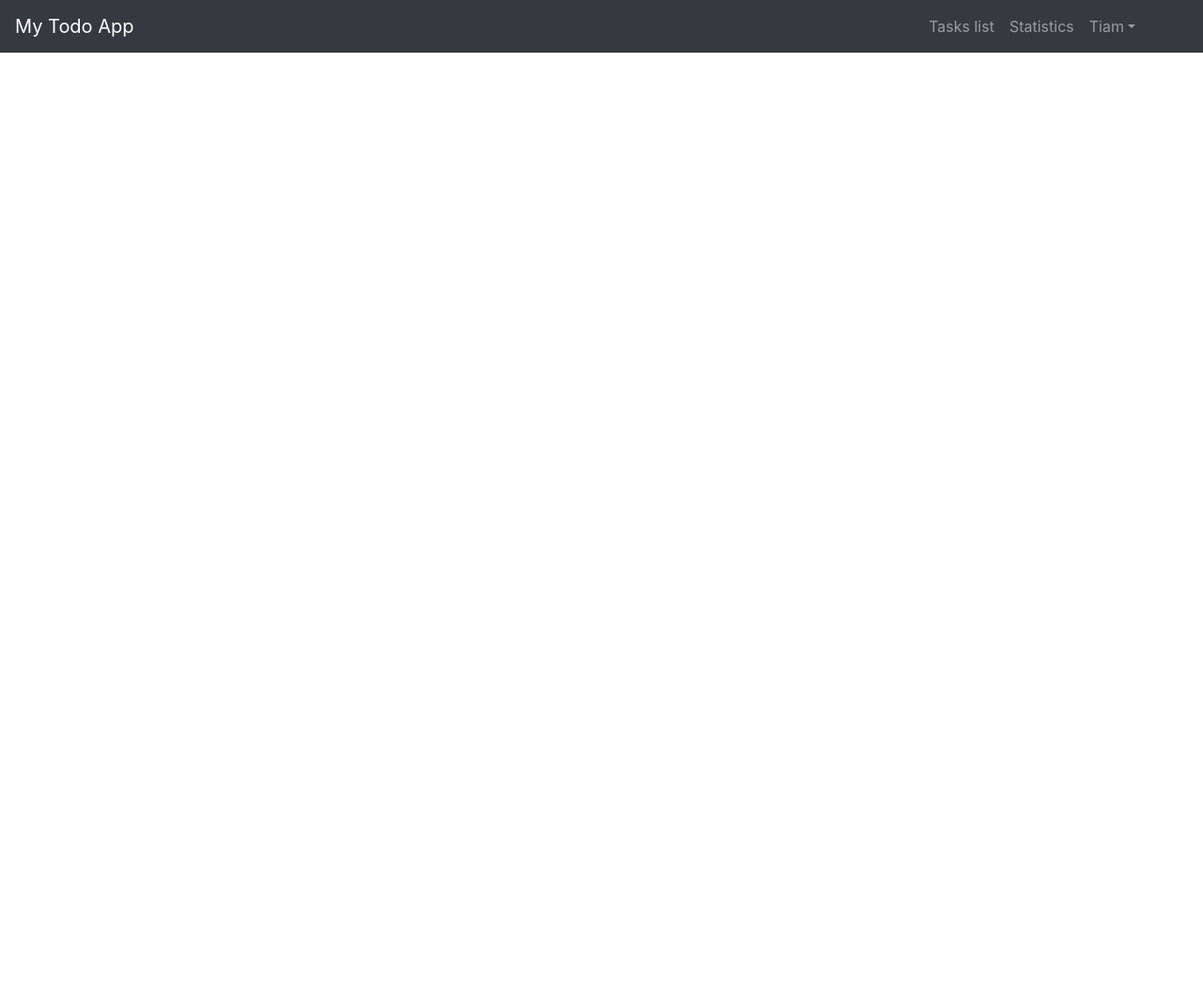
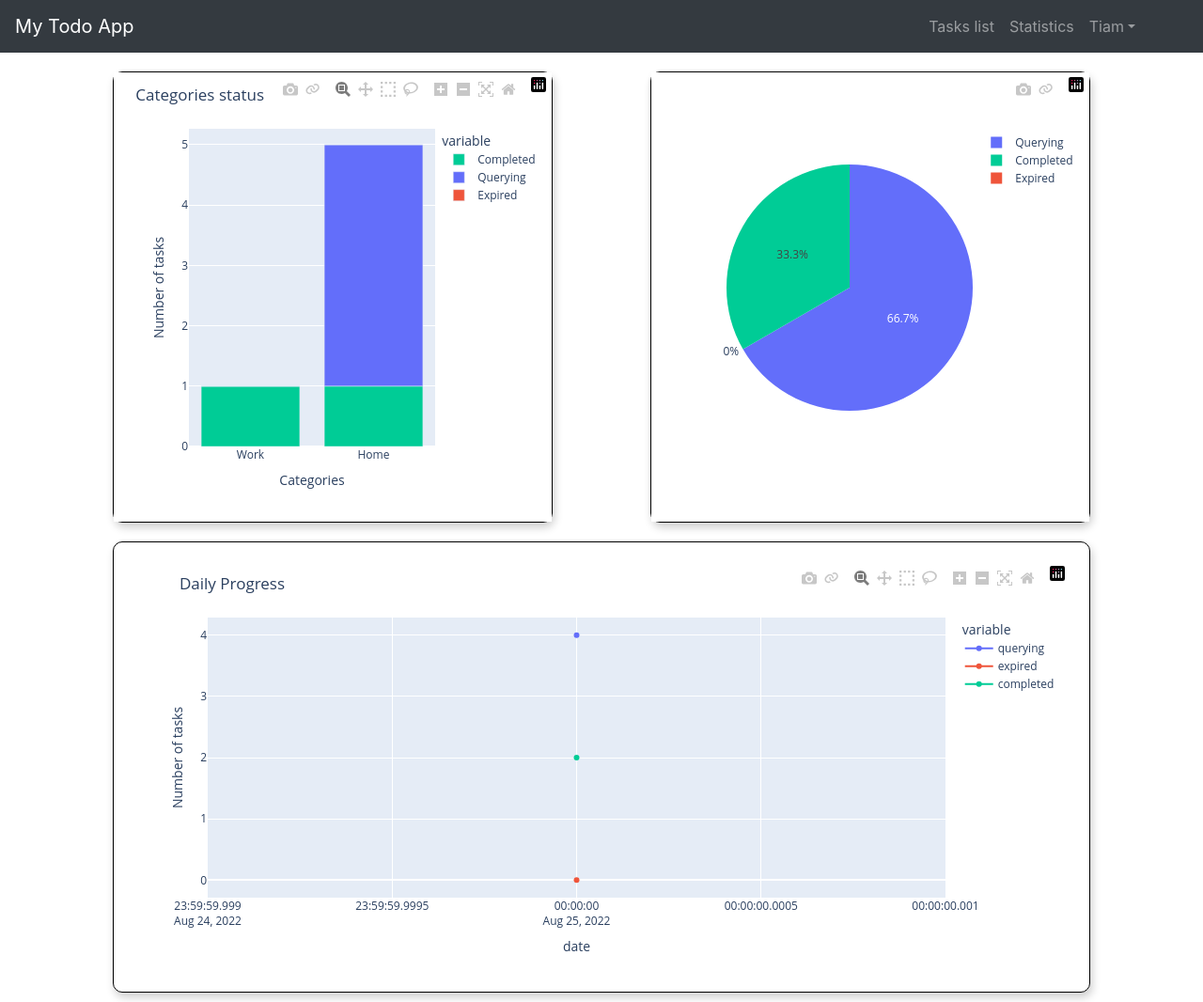
Before and after one commit to Tiam-Rietsch/pyTodo-app, a Django app: page /statistics/dashboard/ in a window 1280 px wide. Shown: the whole page at 94% size. Before the commit the page ends 800 px from the top, so only its background shows below. Run offline with Django 4.2, Linux system fonts and the light colour scheme; the first user in the database is signed in; data comes from the database, SQL or seed files in the repository; some libraries are stand-ins or nearby versions.

Commit message:
final commit

```diff
--- a/pages/templates/pages/base.html
+++ b/pages/templates/pages/base.html
@@ -71,7 +71,6 @@
         {% endblock content %}
     </div>
 
-
     {% block extrascript %}
     {% endblock extrascript %}
     <script src="{% static 'js/jquery-3.6.0.js' %}"></script>
--- a/stats/models.py
+++ b/stats/models.py
@@ -1,3 +1,4 @@
+from time import time
 from django.db import models
 from django.utils import timezone
 from users.models import CustomUser
@@ -47,9 +48,8 @@ class DailyProgress(models.Model):
     # reset the databese values for all instances that match the user
     @classmethod
     def refresh_database(cls, logged_user):
-        all_progress = cls.objects.filter(user=logged_user)
-        for progress in all_progress:
-            progress.reset_instance(logged_user)
+        progress = cls.objects.get(user=logged_user, date=timezone.now().date())
+        progress.reset_instance(logged_user)
 
 
     # reset the value of n_completed, n_expired, n_querying
--- a/stats/templates/stats/stats_detail.html
+++ b/stats/templates/stats/stats_detail.html
@@ -1 +1,47 @@
 {% extends 'pages/base.html' %}
+
+{% block extrahead %}
+    <style>
+        #top-container {
+            width: 100%;
+            height: 480px;
+            display: flex;
+            justify-content: space-between;
+            align-items: center;
+            margin-bottom: 20px;
+            margin-top: 20px;
+        }
+        #bar-chart-frame, #pie-chart-frame {
+            width: 45%;
+            height: 480px;
+            border: 1px solid black;
+            border-radius: 10px;
+            box-shadow: 2px 5px 10px rgba(0, 0, 0, 0.2);
+        }
+        #line-chart-frame {
+            width: 100%;
+            height: 480px;
+            border: 1px solid black;
+            border-radius: 10px;
+            box-shadow: 2px 5px 10px rgba(0, 0, 0, 0.2);
+            padding: 20px;
+            margin-bottom: 10px;
+        }
+    </style>
+{% endblock extrahead %}
+
+{% block content %}
+    {% autoescape off %}
+    <div id="top-container">
+        <div id="bar-chart-frame">
+            {{ bar_chart }}
+        </div>
+        <div id="pie-chart-frame">
+            {{ pie_chart }}
+        </div>
+    </div>
+    <div id="line-chart-frame">
+        {{ line_chart }}
+    </div>
+    {% endautoescape %}
+{% endblock content %}
--- a/stats/views.py
+++ b/stats/views.py
@@ -1,5 +1,12 @@
+from audioop import reverse
 from django.shortcuts import render
 from .models import DailyProgress
+from plotly.offline import plot
+from categories.models import Category
+from tasks.models import Task
+import plotly.express as px
+import pandas as pd
+
 
 def dash_board_view(request):
     if request.method == 'GET':
@@ -7,4 +14,67 @@ def dash_board_view(request):
         DailyProgress.add_instance(request.user)
         DailyProgress.refresh_database(request.user)
 
-        return render(request, template_name=template_name)
+        # ------------------------------------------PIE CHART
+        qs = Task.objects.filter(author=request.user).order_by("created_on")
+        pie_data_frame = [
+            {
+                "title": "Querying",
+                "value": (len([task for task in qs if task.is_querying])/len(qs)) * 100,
+            },
+            {
+                "title": "Expired",
+                "value": (len([task for task in qs if task.is_expired])/len(qs)) * 100,
+            },
+            {
+                "title": "Completed",
+                "value": (len([task for task in qs if task.is_completed])/len(qs)) * 100,
+            },
+        ]
+
+        pie_df = pd.DataFrame(pie_data_frame)
+        pie_figure = px.pie(pie_df, values="value", names="title", color="title", color_discrete_map={"Completed": "#00CC96", "Querying": "#636EFA", "Expired": "#EF553B"})
+        pie_chart = plot(pie_figure, output_type="div")
+
+        # ------------------------------------------BAR CHART
+        qs = Category.objects.filter(author=request.user).order_by("-title")
+        bar_data_frame = [
+            {
+                "Category": cat.title,
+                "Querying": len([task for task in Task.objects.filter(category=cat) if task.is_querying]),
+                "Expired": len([task for task in Task.objects.filter(category=cat) if task.is_expired]),
+                "Completed": len([task for task in Task.objects.filter(category=cat) if task.is_completed]),
+            } for cat in qs
+        ]
+
+        bar_df = pd.DataFrame(bar_data_frame)
+        bar_figure = px.bar(bar_df, x="Category", y=["Completed", "Querying", "Expired"], color_discrete_map={"Completed": "#00CC96", "Querying": "#636EFA", "Expired": "#EF553B"})
+        bar_figure.update_layout(title="Categories status", xaxis_title="Categories", yaxis_title="Number of tasks")
+
+        bar_chart = plot(bar_figure, output_type="div")
+
+        # ------------------------------------------LINE CHART
+        # create a data frame
+        qs = DailyProgress.objects.filter(user=request.user).order_by("date")
+        line_data_frame = [
+            {
+                "date": date_values.date,
+                "querying": date_values.n_querying,
+                "expired": date_values.n_expired,
+                "completed": date_values.n_completed,
+            } for date_values in qs
+        ]
+        line_df = pd.DataFrame(line_data_frame)
+
+        # create the line chart figure
+        line_figure = px.line(line_df, x="date", y=["querying", "expired", "completed"], markers=True)
+        line_figure.update_layout(title="Daily Progress", yaxis_title="Number of tasks")
+
+        # plot the figure as a div
+        line_chart = plot(line_figure, output_type="div")
+
+        context = {
+            "line_chart": line_chart,
+            "bar_chart": bar_chart,
+            "pie_chart": pie_chart
+        }
+        return render(request, template_name, context)
--- a/tasks/models.py
+++ b/tasks/models.py
@@ -36,3 +36,12 @@ class Task(models.Model):
     @property
     def is_expired(self):
         return timezone.now() >= self.dead_line and not self.completed
+
+    @property
+    def get_status(self):
+        if self.is_querying:
+            return "Querying"
+        elif self.is_completed:
+            return "Completed"
+        elif self.is_expired:
+            return "Expired"
--- a/tasks/views.py
+++ b/tasks/views.py
@@ -8,7 +8,6 @@ from django.shortcuts import render
 from .models import Task
 from .forms import TaskCreateForm, TaskUpdateForm, TaskResetForm
 from categories.models import Category
-from stats.models import DailyProgress
 
 
 class TaskCreateView(LoginRequiredMixin, UserPassesTestMixin, CreateView):
```
Also changed, not shown: db.sqlite3.
